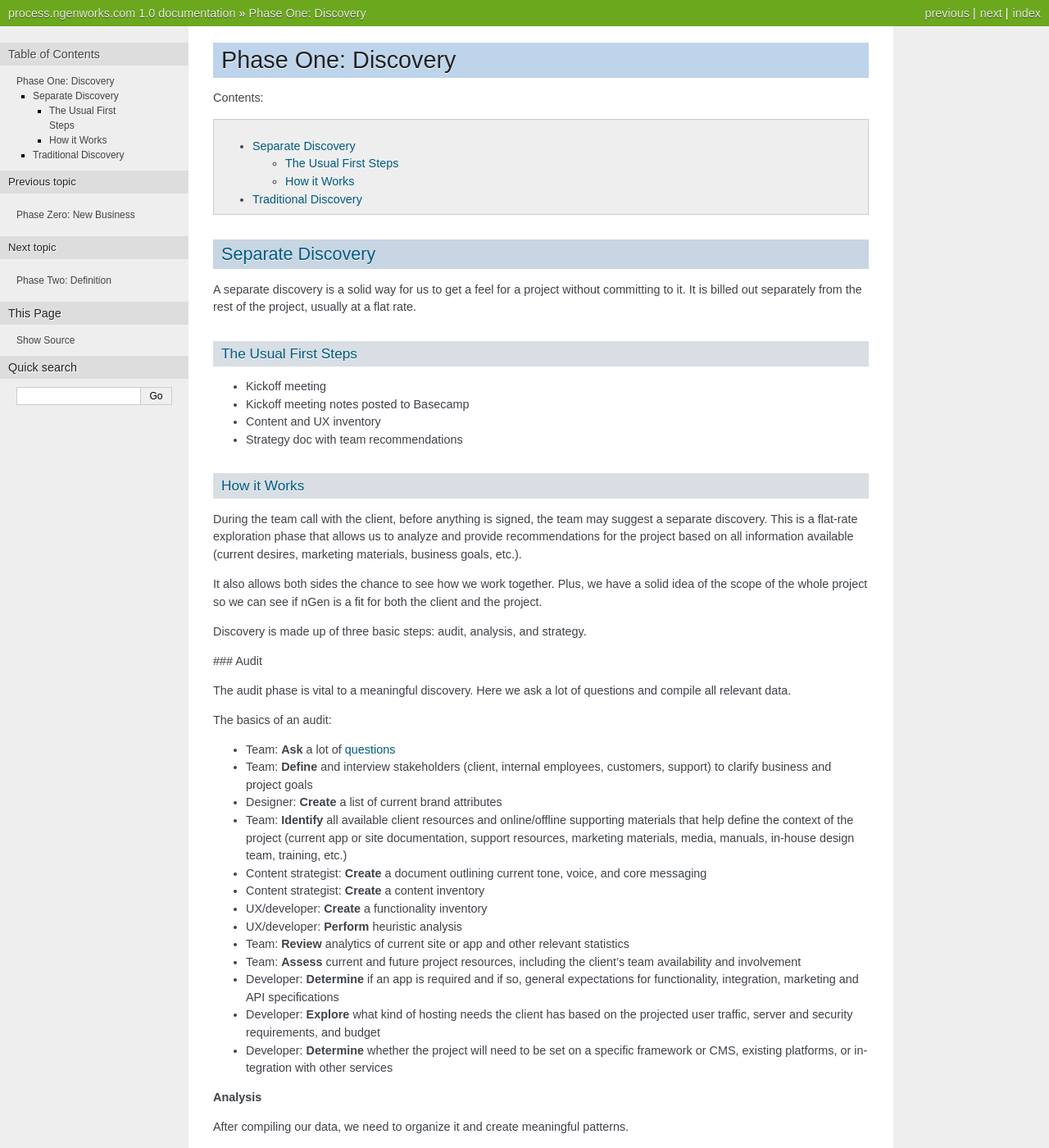
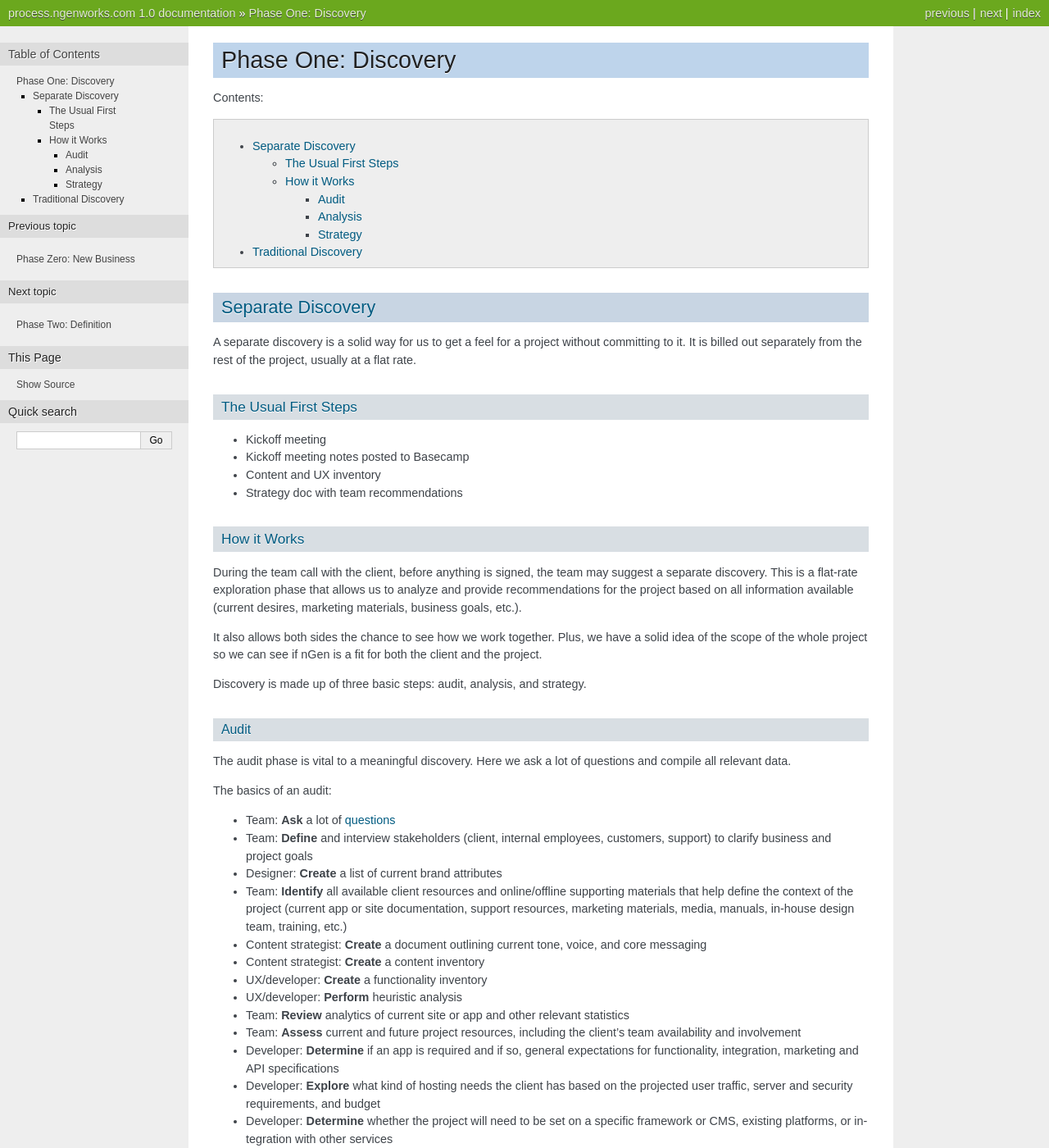
Before and after one commit to ngenworks/process.ngenworks.com, a Sphinx documentation site: the page built from docs/source/discovery.rst, in a window 1280 px wide and 1400 px high. Shown: the whole window at 82% size. Built offline with Sphinx 7.4.7, drawn with Linux system fonts in a browser that asks for light colours.

Commit message:
Update discovery.rst

```diff
--- a/docs/source/discovery.rst
+++ b/docs/source/discovery.rst
@@ -1,8 +1,6 @@
 ====================
 Phase One: Discovery
 ====================
-
-
 
 Contents:
 
@@ -32,7 +30,8 @@ It also allows both sides the chance to see how we work together. Plus, we have
 
 Discovery is made up of three basic steps: audit, analysis, and strategy.
 
-### Audit
+Audit
++++++
 
 The audit phase is vital to a meaningful discovery. Here we ask a lot of questions and compile all relevant data.
 
@@ -52,7 +51,8 @@ The basics of an audit:
 * Developer: **Explore** what kind of hosting needs the client has based on the projected user traffic, server and security requirements, and budget
 * Developer: **Determine** whether the project will need to be set on a specific framework or CMS, existing platforms, or integration with other services
 
-**Analysis**
+Analysis
+++++++++
 
 After compiling our data, we need to organize it and create meaningful patterns.
 
@@ -62,7 +62,8 @@ What’s included in an analysis:
 * Conduct a competitive analysis of the above
 * Conduct user testing, whenever possible, to determine both the positives and the pitfalls of current product or service
 
-**Strategy**
+Strategy
+++++++++
 
 Once we’ve organized the information, it’s time to create a document outlining recommendations for how we plan to follow through.
 
```
